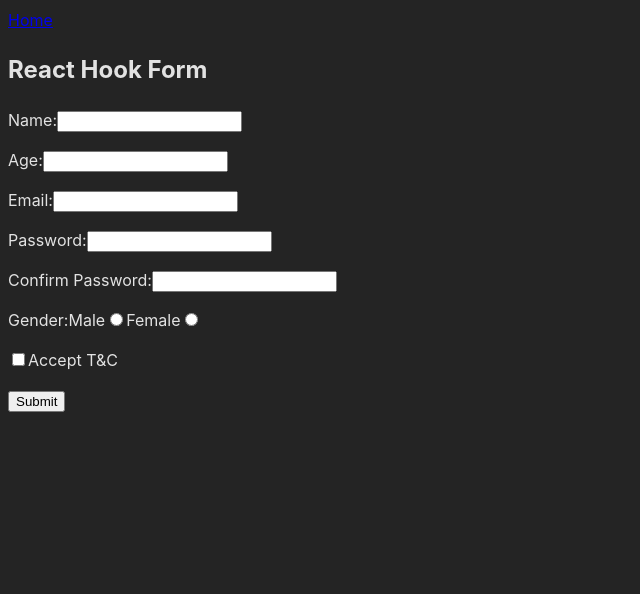
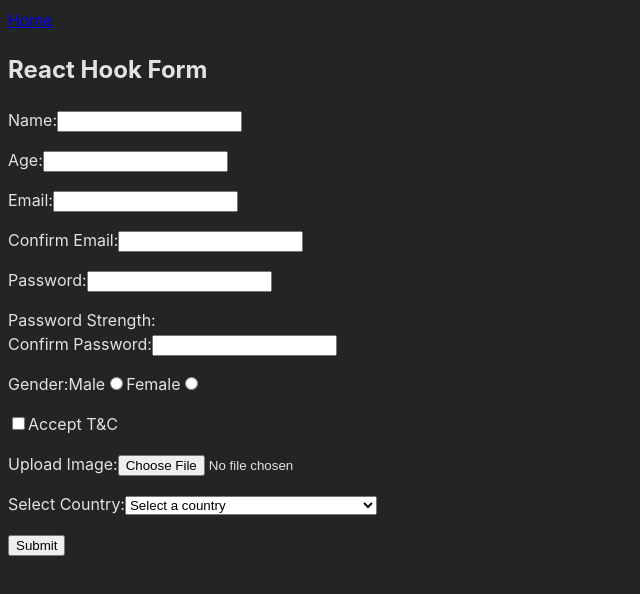
Before and after one commit to Yuliya0503/React-Forms, a React (Vite) app: page /hook-form in a window 1280 px wide. Shown: the top 594 px of the page, without its empty margins (0-640 px from the left). Built offline with nearby package versions, Linux system fonts and the light colour scheme.

Commit message:
feat: update hookform add country to page

```diff
--- a/src/pages/HookForm/HookForm.tsx
+++ b/src/pages/HookForm/HookForm.tsx
@@ -1,38 +1,65 @@
-import React from 'react';
-import { SubmitHandler, useForm } from 'react-hook-form';
-import { useDispatch } from 'react-redux';
-import { setFormData } from '../../Store/formReduser';
+import React, { useEffect, useState } from 'react';
+import { Resolver, SubmitHandler, useForm } from 'react-hook-form';
+import { useDispatch, useSelector } from 'react-redux';
+import { setFormData, setImageData } from '../../Store/formReduser';
 import { Link, useNavigate } from 'react-router-dom';
 import { yupResolver } from '@hookform/resolvers/yup';
 import { validationSchema } from '../../validation/validSchema';
+import { FileObject } from '../../models/interface';
+import { setCountries } from '../../Store/countrieesReduser';
+import COUNTRIES_LIST from '../../models/constants';
+import { RootState } from '../../Store/store';
 
 interface FormInput {
   name: string;
   age: number;
   email: string;
+  confirmEmail: string;
   password: string;
   confirmPassword: string;
   gender: string;
-  acceptTerms?: boolean | undefined;
-  confirmEmail: string;
+  acceptTerms: boolean | undefined;
+  image: FileObject | undefined;
   countryId: string;
 }
 
 const HookForm: React.FC = () => {
-  const resolver = yupResolver(validationSchema);
-
+  const resolver = yupResolver(validationSchema) as Resolver<FormInput>;
+  const [passwordStrength, setPasswordStrength] = useState('');
   const {
     register,
     handleSubmit,
+    setValue,
     formState: { errors },
   } = useForm<FormInput>({ resolver });
 
   const dispatch = useDispatch();
   const navigate = useNavigate();
+  const countries = useSelector(
+    (state: RootState) => state.countries.countries
+  );
+
+  useEffect(() => {
+    dispatch(setCountries(COUNTRIES_LIST));
+  }, [dispatch]);
 
   const onSubmit: SubmitHandler<FormInput> = (data: FormInput) => {
     dispatch(setFormData(data));
     navigate('/success');
+  };
+
+  const handleFileChange = (event: React.ChangeEvent<HTMLInputElement>) => {
+    if (event.target.files && event.target.files[0]) {
+      const fileReader = new FileReader();
+      fileReader.readAsDataURL(event.target.files[0]);
+
+      fileReader.onload = (event) => {
+        if (event.target) {
+          const base64Image = event.target.result as string;
+          dispatch(setImageData(base64Image));
+        }
+      };
+    }
   };
 
   return (
@@ -52,9 +79,22 @@ const HookForm: React.FC = () => {
         <input {...register('email')} type="email" />
         <p>{errors.email?.message}</p>
 
+        <label htmlFor="confirmEmail">Confirm Email:</label>
+        <input {...register('confirmEmail')} type="email" />
+        <p>{errors.confirmEmail?.message}</p>
+
         <label htmlFor="password">Password:</label>
-        <input {...register('password')} type="password" />
+        <input
+          {...register('password')}
+          type="password"
+          onChange={(e) => {
+            const password = e.target.value;
+            setPasswordStrength(password);
+            setValue('password', password);
+          }}
+        />
         <p>{errors.password?.message}</p>
+        <div>Password Strength: {passwordStrength}</div>
 
         <label htmlFor="confirmPassword">Confirm Password:</label>
         <input {...register('confirmPassword')} type="password" />
@@ -72,6 +112,20 @@ const HookForm: React.FC = () => {
           Accept T&C
         </label>
         <p>{errors.acceptTerms?.message}</p>
+
+        <label htmlFor="image">Upload Image:</label>
+        <input type="file" id="image" onChange={handleFileChange} />
+        <p>{errors.image?.message}</p>
+
+        <label htmlFor="countryId">Select Country:</label>
+        <select {...register('countryId')}>
+          <option value="" label="Select a country" />
+          {countries.map((country, index) => (
+            <option key={index} value={country} label={country} />
+          ))}
+        </select>
+        <p>{errors.countryId?.message}</p>
+
         <button type="submit">Submit</button>
       </form>
     </div>
```
